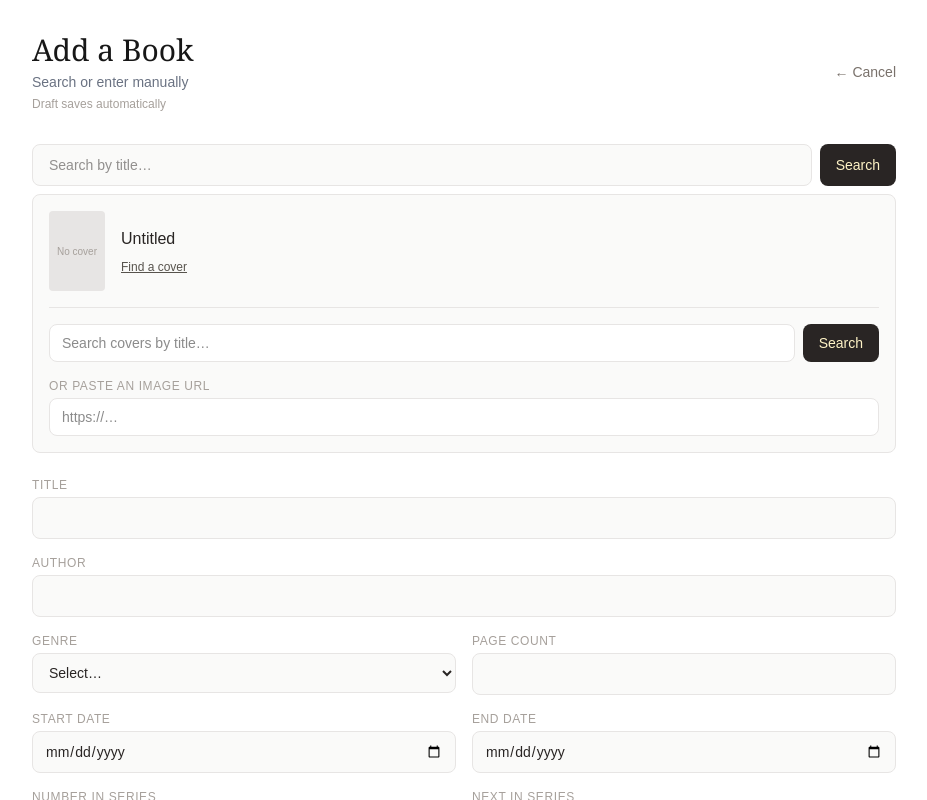
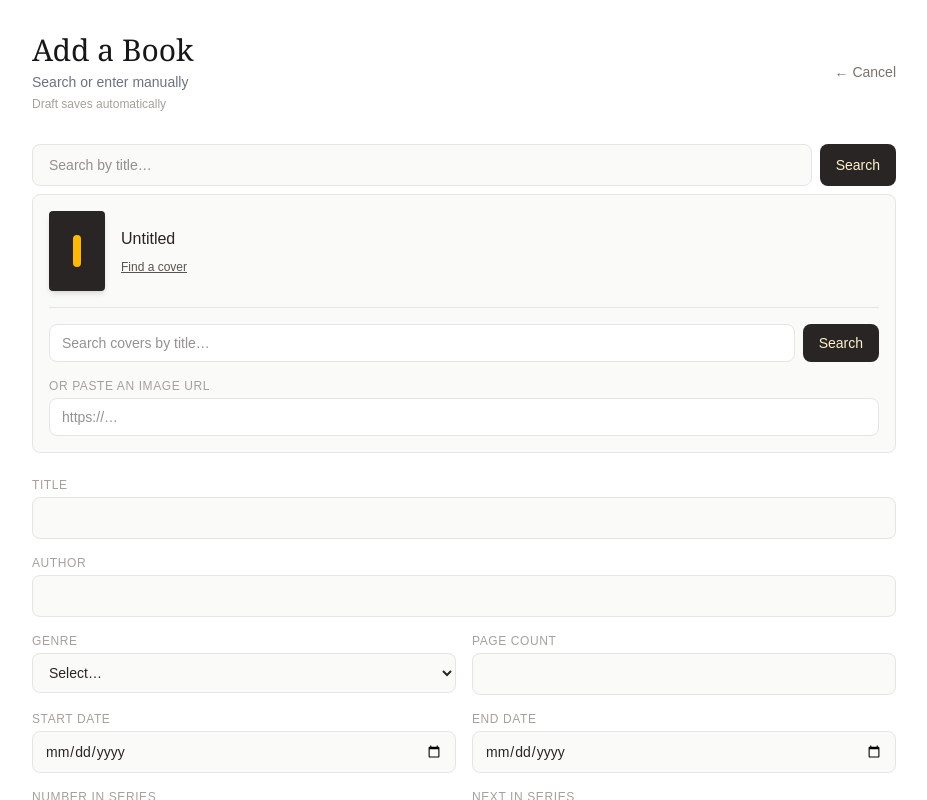
Before and after one commit to ScottSayles/Marginalia, a Next.js app: page /books/new in a window 1280 px wide. Both pictures are taken after a click on the button "Find a cover". Shown: the top 800 px of the page, without its empty margins (176-1103 px from the left). Built offline with nearby package versions, Linux system fonts and the light colour scheme.

Commit message:
share CoverPicker across new and detail pages

```diff
--- a/src/app/books/[id]/page.tsx
+++ b/src/app/books/[id]/page.tsx
@@ -1,14 +1,11 @@
-
 'use client'
 
 import { useEffect, useState } from 'react'
 import { useRouter, useParams } from 'next/navigation'
 import { createClient } from '@/lib/supabase/client'
+import CoverPicker from '@/components/CoverPicker'
 
 export default function BookDetail() {
-  const [coverQuery, setCoverQuery] = useState('')
-  const [coverResults, setCoverResults] = useState<{id: number, url: string}[]>([])
-  const [searchingCovers, setSearchingCovers] = useState(false)
   const router = useRouter()
   const { id } = useParams()
   const [loading, setLoading] = useState(true)
@@ -27,7 +24,7 @@ export default function BookDetail() {
     end_date: '',
     star_rating: 0,
     spice_rating: 0,
-    format: 'physical' as   'ebook' | 'audio' | 'physical',
+    format: 'physical' as 'ebook' | 'audio' | 'physical',
     notes: '',
     cover_url: '',
   })
@@ -65,6 +62,14 @@ export default function BookDetail() {
     }
     loadBook()
   }, [id])
+
+  function updateNotes(next: string) {
+    setNotesHistory(h => {
+      if (h[h.length - 1] === form.notes) return h
+      return [...h.slice(-49), form.notes]
+    })
+    setForm(f => ({ ...f, notes: next }))
+  }
 
   async function handleSave() {
     setSaving(true)
@@ -108,88 +113,27 @@ export default function BookDetail() {
       </main>
     )
   }
-async function searchCovers() {
-  if (!coverQuery.trim()) return
-  setSearchingCovers(true)
-  setCoverResults([])
-  try {
-    const res = await fetch(
-      `https://openlibrary.org/search.json?title=${encodeURIComponent(coverQuery)}&limit=10&fields=cover_i`
-    )
-    const data = await res.json()
-    const covers = (data.docs || [])
-      .filter((d: any) => d.cover_i)
-      .map((d: any) => ({
-        id: d.cover_i,
-        url: `https://covers.openlibrary.org/b/id/${d.cover_i}-M.jpg`
-      }))
-    setCoverResults(covers)
-  } catch {
-    alert('Cover search failed.')
-  } finally {
-    setSearchingCovers(false)
-  }
-}
+
   return (
     <main className="min-h-screen px-4 py-8 w-full max-w-4xl mx-auto">
-    <div className="flex items-start justify-between mb-8">
-  <div className="flex items-start gap-6">
-    <div className="flex flex-col items-center gap-2">
-      {form.cover_url ? (
-        <img src={form.cover_url} alt="Cover" className="w-24 h-36 object-cover rounded shadow-md" />
-      ) : (
-        <div className="w-24 h-36 bg-stone-800 rounded shadow-md flex items-center justify-center">
-          <div className="w-2 h-16 bg-amber-400 rounded" />
-        </div>
-      )}
-      {form.cover_url && (
-        <button onClick={() => setForm(f => ({ ...f, cover_url: '' }))}
-          className="text-xs text-stone-400 hover:text-red-500 transition-colors">
-          ✕ Remove
-        </button>
-      )}
-    </div>
+      <div className="flex items-start justify-between mb-6">
         <div>
           <h1 className="text-3xl font-serif font-medium text-stone-800">{form.title}</h1>
           <p className="text-sm text-stone-500 italic">{form.author}</p>
-      <div className="flex gap-2 mt-3">
-  <input
-    type="text"
-    placeholder="Search for a cover…"
-    value={coverQuery}
-    onChange={e => setCoverQuery(e.target.value)}
-    onKeyDown={e => e.key === 'Enter' && searchCovers()}
-    className="border border-stone-200 rounded-lg px-3 py-2 text-sm text-stone-800 outline-none focus:border-stone-400 bg-stone-50"
-  />
-  <button onClick={searchCovers} disabled={searchingCovers}
-    className="px-3 py-2 bg-stone-800 text-amber-100 rounded-lg text-sm hover:bg-stone-700 disabled:opacity-50 transition-colors">
-    {searchingCovers ? '…' : 'Search'}
-  </button>
-</div>
-<div className="flex gap-2 mt-2">
-  <input
-    type="text"
-    placeholder="Or paste a cover image URL…"
-    value={form.cover_url}
-    onChange={e => setForm(f => ({ ...f, cover_url: e.target.value }))}
-    className="border border-stone-200 rounded-lg px-3 py-2 text-sm text-stone-800 outline-none focus:border-stone-400 bg-stone-50 w-64"
-  />
-</div>
-      {coverResults.length > 0 && (
-        <div className="flex gap-2 mt-3 flex-wrap">
-          {coverResults.map(cover => (
-            <button key={cover.id} onClick={() => { setForm(f => ({ ...f, cover_url: cover.url })); setCoverResults([]) }}>
-              <img src={cover.url} alt="Cover option" className="w-12 h-18 object-cover rounded shadow hover:ring-2 hover:ring-amber-400 transition-all" style={{height: '72px'}} />
-            </button>
-          ))}
-        </div>
-      )}
-    </div>
         </div>
         <button onClick={() => router.back()} className="text-sm text-stone-500 hover:text-stone-800">
           ← Back
         </button>
       </div>
+
+      <CoverPicker
+        value={form.cover_url}
+        onChange={url => setForm(f => ({ ...f, cover_url: url }))}
+        title={form.title}
+        author={form.author}
+        size="lg"
+        showMeta={false}
+      />
 
       <div className="space-y-4">
         <div className="grid grid-cols-2 gap-4">
@@ -302,8 +246,7 @@ async function searchCovers() {
           </div>
         </div>
 
-        {/* Notes */}
-       <div>
+        {/* Short Note */}
         <div>
           <label className="block text-xs uppercase tracking-wider text-stone-400 mb-1">Short Note</label>
           <input
@@ -315,6 +258,9 @@ async function searchCovers() {
             className="w-full border border-stone-200 rounded-lg px-3 py-2.5 text-sm text-stone-800 outline-none focus:border-stone-400 bg-stone-50"
           />
         </div>
+
+        {/* Notes */}
+        <div>
           <div className="flex items-center justify-between mb-1">
             <label className="block text-xs uppercase tracking-wider text-stone-400">Notes</label>
             <button
@@ -332,10 +278,7 @@ async function searchCovers() {
           </div>
           <textarea
             value={form.notes}
-    onChange={e => {
-      setNotesHistory(h => [...h, form.notes])
-      setForm(f => ({ ...f, notes: e.target.value }))
-    }}
+            onChange={e => updateNotes(e.target.value)}
             placeholder="Your thoughts, reflections, favorite moments…"
             rows={20}
             className="w-full border border-stone-200 rounded-lg px-3 py-2.5 text-sm text-stone-800 outline-none focus:border-stone-400 bg-stone-50 resize-none leading-relaxed overflow-y-auto"
--- a/src/app/books/new/page.tsx
+++ b/src/app/books/new/page.tsx
@@ -3,7 +3,7 @@
 import { useState, useEffect } from 'react'
 import { useRouter } from 'next/navigation'
 import { createClient } from '@/lib/supabase/client'
-
+import CoverPicker from '@/components/CoverPicker'
 
 type SearchResult = {
   key: string
@@ -15,18 +15,7 @@ type SearchResult = {
   series?: string[]
 }
 
-export default function NewBook() {
-  const router = useRouter()
-  const [query, setQuery] = useState('')
-  const [results, setResults] = useState<SearchResult[]>([])
-  const [searching, setSearching] = useState(false)
-  const [saving, setSaving] = useState(false)
-  const [coverQuery, setCoverQuery] = useState('')
-  const [coverResults, setCoverResults] = useState<{id: number, url: string}[]>([])
-  const [searchingCovers, setSearchingCovers] = useState(false)
-  const [showCoverSearch, setShowCoverSearch] = useState(false)
-  const [notesHistory, setNotesHistory] = useState<string[]>([])
-  const [form, setForm] = useState({
+const EMPTY_FORM = {
   title: '',
   author: '',
   genre: '',
@@ -38,16 +27,25 @@ export default function NewBook() {
   end_date: '',
   star_rating: 0,
   spice_rating: 0,
-    format: 'physical' as  'ebook' | 'audio' | 'physical' ,
+  format: 'physical' as 'ebook' | 'audio' | 'physical',
   notes: '',
   cover_url: '',
-  })
+}
+
+export default function NewBook() {
+  const router = useRouter()
+  const [query, setQuery] = useState('')
+  const [results, setResults] = useState<SearchResult[]>([])
+  const [searching, setSearching] = useState(false)
+  const [saving, setSaving] = useState(false)
+  const [notesHistory, setNotesHistory] = useState<string[]>([])
+  const [form, setForm] = useState(EMPTY_FORM)
 
   useEffect(() => {
     const saved = localStorage.getItem('honeydew-draft')
     if (saved) {
       try {
-      setForm(JSON.parse(saved))
+        setForm({ ...EMPTY_FORM, ...JSON.parse(saved) })
       } catch {}
     }
   }, [])
@@ -58,7 +56,6 @@ useEffect(() => {
     }, 1000)
     return () => clearTimeout(timer)
   }, [form])
-
 
   async function searchBooks() {
     if (!query.trim()) return
@@ -76,6 +73,7 @@ async function searchBooks() {
       setSearching(false)
     }
   }
+
   function selectBook(book: SearchResult) {
     const coverUrl = book.cover_i
       ? `https://covers.openlibrary.org/b/id/${book.cover_i}-M.jpg`
@@ -96,6 +94,16 @@ async function searchBooks() {
 
   function setRating(field: 'star_rating' | 'spice_rating', value: number) {
     setForm(f => ({ ...f, [field]: value }))
+  }
+
+  function updateNotes(next: string) {
+    setNotesHistory(h => {
+      const last = h[h.length - 1]
+      // only snapshot once per pause in typing
+      if (last === form.notes) return h
+      return [...h.slice(-49), form.notes]
+    })
+    setForm(f => ({ ...f, notes: next }))
   }
 
   async function handleSave() {
@@ -119,29 +127,6 @@ async function searchBooks() {
     localStorage.removeItem('honeydew-draft')
     router.push('/')
     router.refresh()
-  }
-  async function searchCovers() {
-  const q = coverQuery.trim() || form.title.trim()
-  if (!q) return
-  setSearchingCovers(true)
-  setCoverResults([])
-  try {
-    const res = await fetch(
-      `https://openlibrary.org/search.json?title=${encodeURIComponent(q)}&limit=12&fields=cover_i`
-    )
-    const data = await res.json()
-    const covers = (data.docs || [])
-      .filter((d: any) => d.cover_i)
-      .map((d: any) => ({
-        id: d.cover_i,
-        url: `https://covers.openlibrary.org/b/id/${d.cover_i}-M.jpg`
-      }))
-    setCoverResults(covers)
-  } catch {
-    alert('Cover search failed.')
-  } finally {
-    setSearchingCovers(false)
-  }
   }
 
   return (
@@ -213,88 +198,12 @@ router.refresh()
       )}
 
       {/* Cover */}
-<div className="mb-6 p-4 bg-stone-50 rounded-lg border border-stone-200">
-  <div className="flex items-center gap-4">
-    {form.cover_url ? (
-      <img src={form.cover_url} alt="Cover" className="w-14 h-20 object-cover rounded shadow flex-shrink-0" />
-    ) : (
-      <div className="w-14 h-20 bg-stone-200 rounded flex items-center justify-center text-stone-400 text-[10px] flex-shrink-0">
-        No cover
-      </div>
-    )}
-    <div className="flex-1 min-w-0">
-      <p className="font-medium text-stone-800 truncate">{form.title || 'Untitled'}</p>
-      <p className="text-sm text-stone-500 italic truncate">{form.author}</p>
-      <div className="flex gap-3 mt-2">
-        <button
-          type="button"
-          onClick={() => { setShowCoverSearch(s => !s); if (!coverQuery) setCoverQuery(form.title) }}
-          className="text-xs text-stone-600 underline"
-        >
-          {form.cover_url ? 'Change cover' : 'Find a cover'}
-        </button>
-        {form.cover_url && (
-          <button
-            type="button"
-            onClick={() => setForm(f => ({ ...f, cover_url: '' }))}
-            className="text-xs text-stone-400 underline"
-          >
-            Remove
-          </button>
-        )}
-      </div>
-    </div>
-  </div>
-
-  {showCoverSearch && (
-    <div className="mt-4 pt-4 border-t border-stone-200">
-      <div className="flex gap-2">
-        <input
-          type="text"
-          value={coverQuery}
-          onChange={e => setCoverQuery(e.target.value)}
-          onKeyDown={e => { if (e.key === 'Enter') { e.preventDefault(); searchCovers() } }}
-          placeholder="Search covers by title…"
-          className="flex-1 border border-stone-200 rounded-lg px-3 py-2 text-sm outline-none focus:border-stone-400 bg-white"
+      <CoverPicker
+        value={form.cover_url}
+        onChange={url => setForm(f => ({ ...f, cover_url: url }))}
+        title={form.title}
+        author={form.author}
       />
-        <button
-          type="button"
-          onClick={searchCovers}
-          disabled={searchingCovers}
-          className="px-4 py-2 bg-stone-800 text-amber-100 rounded-lg text-sm disabled:opacity-50"
-        >
-          {searchingCovers ? '…' : 'Search'}
-        </button>
-      </div>
-
-      {coverResults.length > 0 && (
-        <div className="grid grid-cols-4 sm:grid-cols-6 gap-3 mt-4">
-          {coverResults.map(c => (
-            <button
-              key={c.id}
-              type="button"
-              onClick={() => { setForm(f => ({ ...f, cover_url: c.url })); setShowCoverSearch(false); setCoverResults([]) }}
-              className="rounded overflow-hidden border-2 border-transparent hover:border-stone-400 transition-colors"
-            >
-              <img src={c.url} alt="" className="w-full h-24 object-cover" />
-            </button>
-          ))}
-        </div>
-      )}
-
-      <div className="mt-4">
-        <label className="block text-xs uppercase tracking-wider text-stone-400 mb-1">Or paste an image URL</label>
-        <input
-          type="text"
-          value={form.cover_url}
-          onChange={e => setForm(f => ({ ...f, cover_url: e.target.value }))}
-          placeholder="https://…"
-          className="w-full border border-stone-200 rounded-lg px-3 py-2 text-sm outline-none focus:border-stone-400 bg-white"
-        />
-      </div>
-    </div>
-  )}
-</div>
 
       {/* Form fields */}
       <div className="space-y-4">
@@ -407,6 +316,7 @@ router.refresh()
             ))}
           </div>
         </div>
+
         <div>
           <label className="block text-xs uppercase tracking-wider text-stone-400 mb-1">Short Note</label>
           <input
@@ -418,6 +328,7 @@ router.refresh()
             className="w-full border border-stone-200 rounded-lg px-3 py-2.5 text-sm text-stone-800 outline-none focus:border-stone-400 bg-stone-50"
           />
         </div>
+
         {/* Notes */}
         <div>
           <div className="flex items-center justify-between mb-1">
@@ -437,10 +348,7 @@ router.refresh()
           </div>
           <textarea
             value={form.notes}
-    onChange={e => {
-      setNotesHistory(h => [...h, form.notes])
-      setForm(f => ({ ...f, notes: e.target.value }))
-    }}
+            onChange={e => updateNotes(e.target.value)}
             placeholder="Your thoughts, reflections, favorite moments…"
             rows={20}
             className="w-full border border-stone-200 rounded-lg px-3 py-2.5 text-sm text-stone-800 outline-none focus:border-stone-400 bg-stone-50 resize-none leading-relaxed overflow-y-auto"
--- /dev/null
+++ b/src/components/CoverPicker.tsx
@@ -0,0 +1,155 @@
+'use client'
+
+import { useState } from 'react'
+
+type Props = {
+  value: string
+  onChange: (url: string) => void
+  title?: string
+  author?: string
+  size?: 'sm' | 'lg'
+  showMeta?: boolean
+}
+
+export default function CoverPicker({
+  value,
+  onChange,
+  title = '',
+  author = '',
+  size = 'sm',
+  showMeta = true,
+}: Props) {
+  const [open, setOpen] = useState(false)
+  const [query, setQuery] = useState('')
+  const [results, setResults] = useState<{ id: number; url: string }[]>([])
+  const [searching, setSearching] = useState(false)
+
+  const box = size === 'lg' ? 'w-24 h-36' : 'w-14 h-20'
+
+  async function searchCovers() {
+    const q = query.trim() || title.trim()
+    if (!q) return
+    setSearching(true)
+    setResults([])
+    try {
+      const res = await fetch(
+        `https://openlibrary.org/search.json?title=${encodeURIComponent(q)}&limit=12&fields=cover_i`
+      )
+      const data = await res.json()
+      const covers = (data.docs || [])
+        .filter((d: any) => d.cover_i)
+        .map((d: any) => ({
+          id: d.cover_i,
+          url: `https://covers.openlibrary.org/b/id/${d.cover_i}-M.jpg`,
+        }))
+      setResults(covers)
+    } catch {
+      alert('Cover search failed.')
+    } finally {
+      setSearching(false)
+    }
+  }
+
+  return (
+    <div className="mb-6 p-4 bg-stone-50 rounded-lg border border-stone-200">
+      <div className="flex items-center gap-4">
+        {value ? (
+          <img src={value} alt="Cover" className={`${box} object-cover rounded shadow-md flex-shrink-0`} />
+        ) : (
+          <div className={`${box} bg-stone-800 rounded shadow-md flex items-center justify-center flex-shrink-0`}>
+            <div className="w-2 h-2/5 bg-amber-400 rounded" />
+          </div>
+        )}
+        <div className="flex-1 min-w-0">
+          {showMeta && (
+            <>
+              <p className="font-medium text-stone-800 truncate">{title || 'Untitled'}</p>
+              <p className="text-sm text-stone-500 italic truncate">{author}</p>
+            </>
+          )}
+          <div className={`flex gap-3 ${showMeta ? 'mt-2' : ''}`}>
+            <button
+              type="button"
+              onClick={() => {
+                setOpen(o => !o)
+                if (!query) setQuery(title)
+              }}
+              className="text-xs text-stone-600 underline"
+            >
+              {value ? 'Change cover' : 'Find a cover'}
+            </button>
+            {value && (
+              <button
+                type="button"
+                onClick={() => onChange('')}
+                className="text-xs text-stone-400 hover:text-red-500 underline transition-colors"
+              >
+                Remove
+              </button>
+            )}
+          </div>
+        </div>
+      </div>
+
+      {open && (
+        <div className="mt-4 pt-4 border-t border-stone-200">
+          <div className="flex gap-2">
+            <input
+              type="text"
+              value={query}
+              onChange={e => setQuery(e.target.value)}
+              onKeyDown={e => {
+                if (e.key === 'Enter') {
+                  e.preventDefault()
+                  searchCovers()
+                }
+              }}
+              placeholder="Search covers by title…"
+              className="flex-1 border border-stone-200 rounded-lg px-3 py-2 text-sm text-stone-800 outline-none focus:border-stone-400 bg-white"
+            />
+            <button
+              type="button"
+              onClick={searchCovers}
+              disabled={searching}
+              className="px-4 py-2 bg-stone-800 text-amber-100 rounded-lg text-sm disabled:opacity-50"
+            >
+              {searching ? '…' : 'Search'}
+            </button>
+          </div>
+
+          {results.length > 0 && (
+            <div className="grid grid-cols-4 sm:grid-cols-6 gap-3 mt-4">
+              {results.map(c => (
+                <button
+                  key={c.id}
+                  type="button"
+                  onClick={() => {
+                    onChange(c.url)
+                    setOpen(false)
+                    setResults([])
+                  }}
+                  className="rounded overflow-hidden border-2 border-transparent hover:border-amber-400 transition-colors"
+                >
+                  <img src={c.url} alt="" className="w-full h-24 object-cover" />
+                </button>
+              ))}
+            </div>
+          )}
+
+          <div className="mt-4">
+            <label className="block text-xs uppercase tracking-wider text-stone-400 mb-1">
+              Or paste an image URL
+            </label>
+            <input
+              type="text"
+              value={value}
+              onChange={e => onChange(e.target.value)}
+              placeholder="https://…"
+              className="w-full border border-stone-200 rounded-lg px-3 py-2 text-sm text-stone-800 outline-none focus:border-stone-400 bg-white"
+            />
+          </div>
+        </div>
+      )}
+    </div>
+  )
+}
```
Lines whose indentation alone changed are shown as unchanged.
